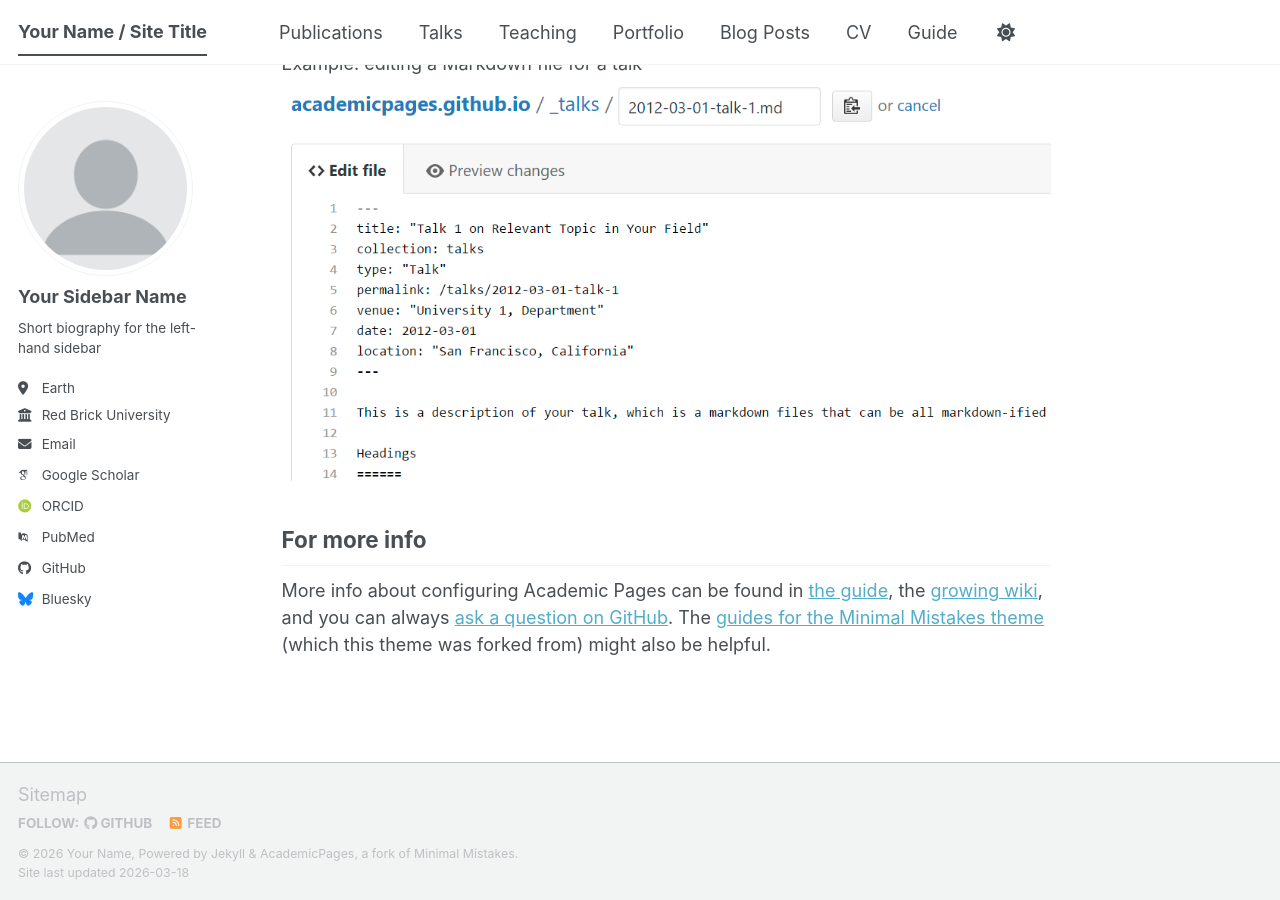
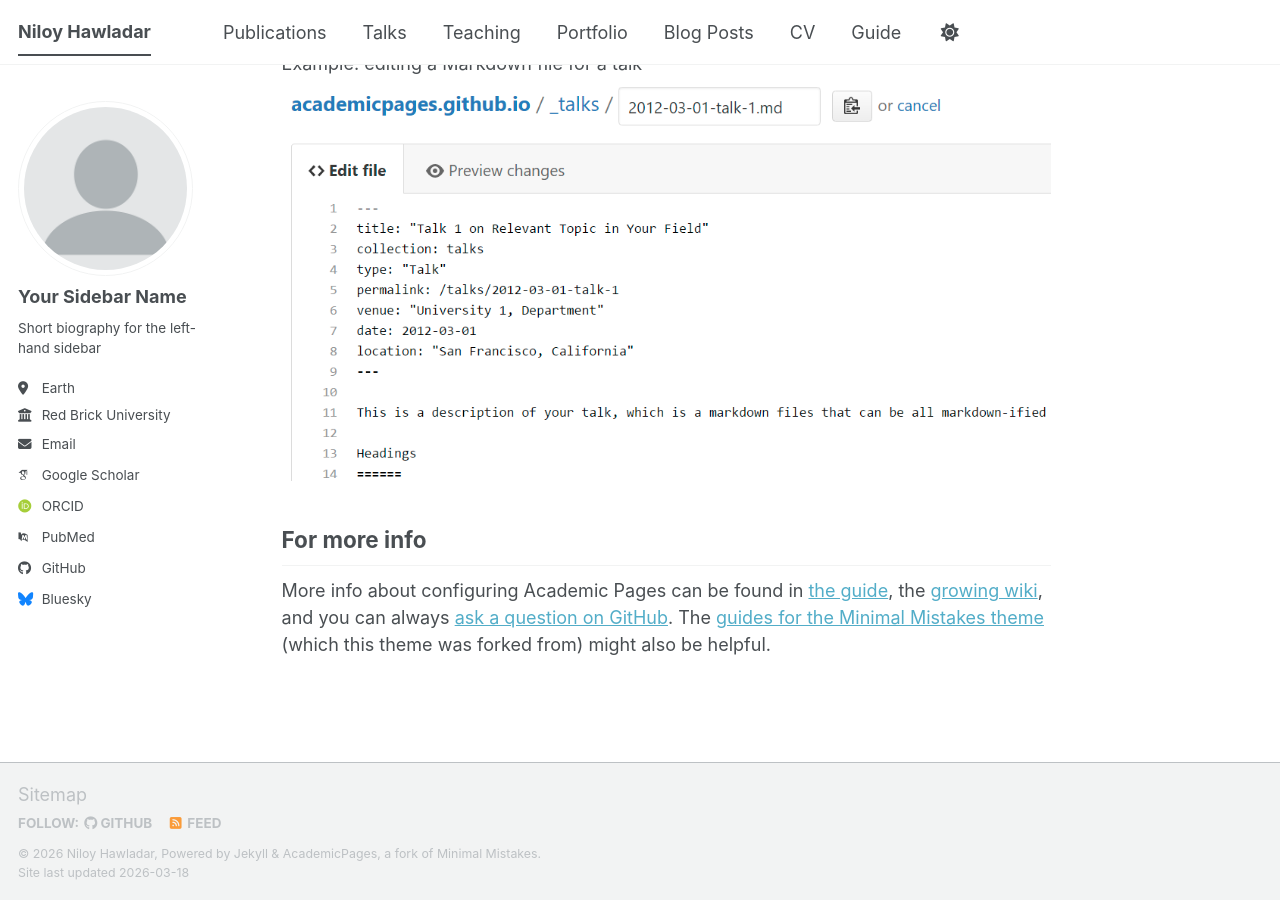
Before and after one commit to niloy-hawladar/niloy-hawladar.github.io, a Jekyll site: the page built from _pages/about.md, in a window 1280 px wide and 900 px high, scrolled down 2720 px. Built offline with Jekyll 4.4.1, drawn with Linux system fonts in a browser that asks for light colours; some web fonts are replaced; a script bundle is joined from its source files by our own code; library files that are not in the unit come from our copies.

Commit message:
Update _config.yml

```diff
--- a/_config.yml
+++ b/_config.yml
@@ -9,9 +9,9 @@
 # Basic Site Settings
 locale                   : "en-US"
 site_theme               : "default" # The available themes options are "default", "air", "sunrise", "mint", "dirt" and "contrast"
-title                    : "Your Name / Site Title"
+title                    : "Niloy Hawladar"
 title_separator          : "-"
-name                     : &name "Your Name"
+name                     : &name "Niloy Hawladar"
 description              : &description "Your Name's academic portfolio"   # Update this with a general description of your site, this is the default if not overridden by a page
 url                      : https://academicpages.github.io # The base hostname & protocol for your site e.g. "https://[your GitHub username].github.io",
                                                            # or if you already have some other page hosted on Github then use "https://[your GitHub username].github.io/[Your Repo Name]"
@@ -30,7 +30,7 @@ author:
   location         : "Earth"
   employer         : "Red Brick University"
   uri              : # URL
-  email            : "none@example.org"
+  email            : "niloyhawladar.01@gmail.com"
 
   # Academic websites
   academia         : # URL
```
